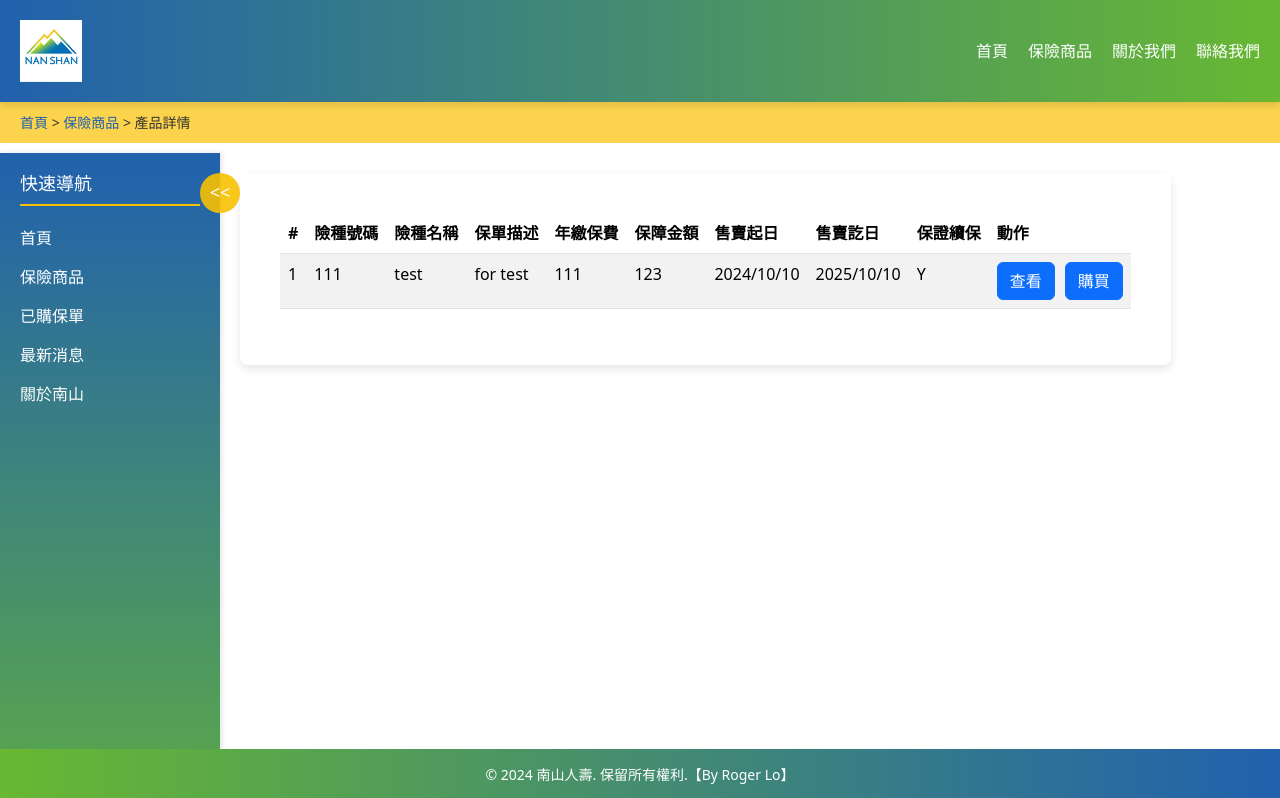
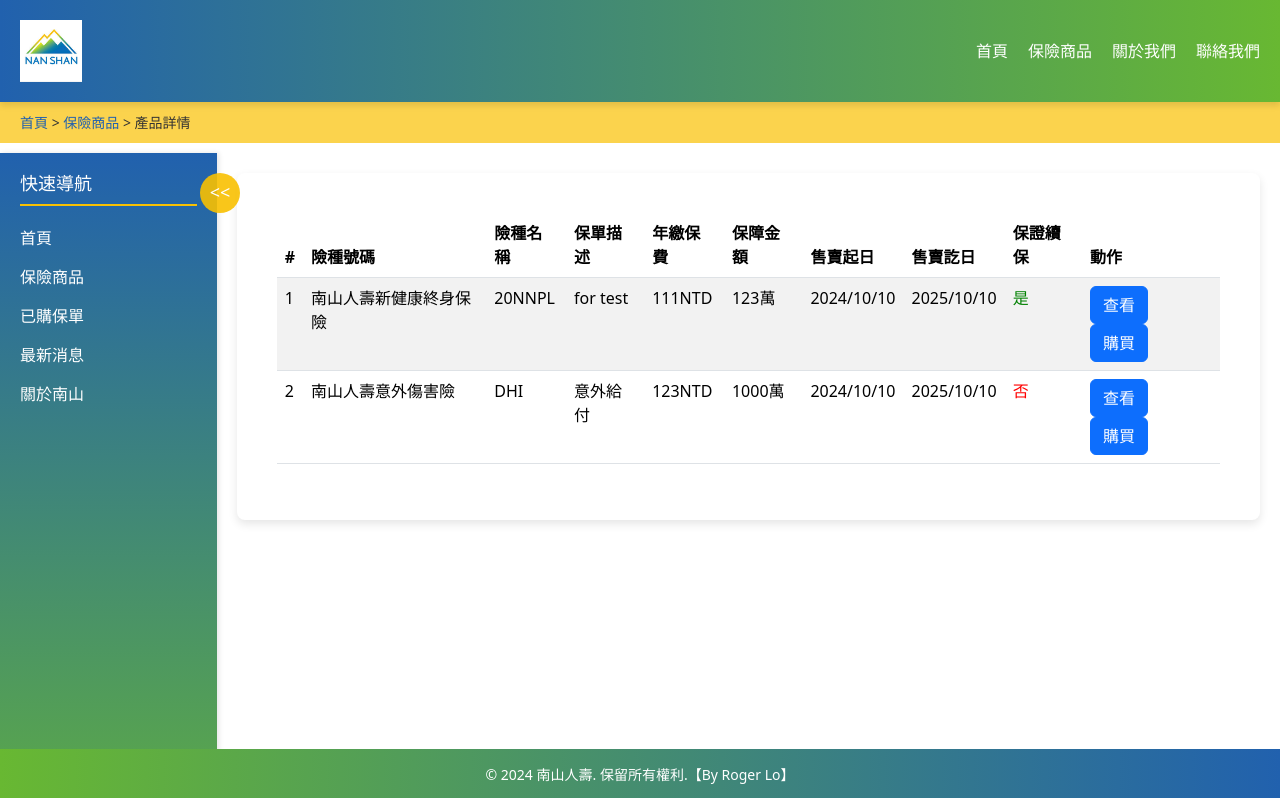
Before and after one commit to yiwen0507/vueHW_W8, a Vue app: page /products in a window 1280 px wide. Shown: the top 798 px of the page. Built offline with nearby package versions, Linux system fonts and the light colour scheme.

Commit message:
保證續保資料變色 傳遞險種號碼和險種名稱給保單詳情

```diff
--- a/src/components/InsuranceDetail.vue
+++ b/src/components/InsuranceDetail.vue
@@ -2,7 +2,7 @@
     <div>
         <main>
             <div>
-                <h1>保單詳情[]</h1>
+                <h1>保單詳情-[{{productCode }}_{{productName }}]</h1>
                 <button type="button" class="btn btn-primary" @click="goBack">回前頁</button>
             </div>
             <div>
@@ -20,6 +20,15 @@
             goBack(){
                 this.$router.push({ path: `/insuranceproduct` });
             }
+        },
+        computed: {
+            // 通过 query 获取传递的参数
+            productCode() {
+                return this.$route.query.code;
+            },
+            productName () {
+                return this.$route.query.name;
+            }
         }
     }
 </script>
--- a/src/components/InsuranceProducts.vue
+++ b/src/components/InsuranceProducts.vue
@@ -17,18 +17,20 @@
                 </tr>
             </thead>
             <tbody>
-                <tr>
-                <td>1</td>
-                <td>111</td>
-                <td>test</td>
-                <td>for test</td>
-                <td>111</td>
-                <td>123</td>
-                <td>2024/10/10</td>
-                <td>2025/10/10</td>
-                <td>Y</td>
+                <tr v-for="(product, index) in products" :key="index">
+                <td>{{ index + 1 }}</td>
+                <td>{{ product.policyCode }}</td>
+                <td>{{ product.policyName }}</td>
+                <td>{{ product.policyDesc }}</td>
+                <td>{{ product.pricePerYear }}</td>
+                <td>{{ product.coverage }}</td>
+                <td>{{ product.startDate }}</td>
+                <td>{{ product.endDate }}</td>
+                <td :class="{'green-text': product.guaranteedRenewal === '是', 'red-text': product.guaranteedRenewal === '否'}">
+                    {{ product.guaranteedRenewal }}
+                </td>
                 <td>
-                    <button type="button" class="btn btn-primary" @click="goToDetail">查看</button>
+                    <button type="button" class="btn btn-primary" @click="goToDetail(product.policyCode, product.policyName)">查看</button>
                     <button type="button" class="btn btn-primary" @click="goToSuccess">購買</button>
                 </td>
                 </tr>
@@ -41,11 +43,44 @@
 <script>
 import '@/assets/myStyle.css';
     export default {
-        methods:{
-            goToDetail(){
-                this.$router.push({ path: `/detail` });
+        data() {
+            return {
+                //保單資料
+                products: [
+                    {
+                        policyCode: '南山人壽新健康終身保險',
+                        policyName : '20NNPL',
+                        policyDesc: 'for test',
+                        pricePerYear: '111NTD',
+                        coverage: '123萬',
+                        startDate: '2024/10/10',
+                        endDate: '2025/10/10',
+                        guaranteedRenewal: '是',
+                    },
+                    {
+                        policyCode: '南山人壽意外傷害險',
+                        policyName : 'DHI',
+                        policyDesc: '意外給付',
+                        pricePerYear: '123NTD',
+                        coverage: '1000萬',
+                        startDate: '2024/10/10',
+                        endDate: '2025/10/10',
+                        guaranteedRenewal: '否',
+                    },
+                ]
+            };
+        },
+        methods: {
+            goToDetail(policyCode, policyName) {
+                this.$router.push({
+                    path: `/detail`,
+                    query: {
+                        code: policyCode,
+                        name: policyName
+                    }
+                });
             },
-            goToSuccess(){
+            goToSuccess() {
                 this.$router.push({ path: `/purchasedsuccess` });
             }
         }
@@ -53,5 +88,10 @@
 </script>
 
 <style lang="scss" scoped>
-
+.red-text {
+    color: red;
+}
+.green-text{
+    color: green;
+}
 </style>
```
